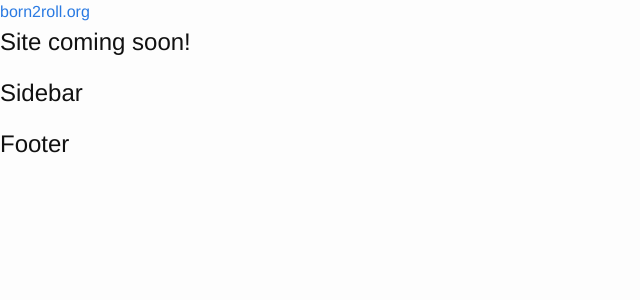
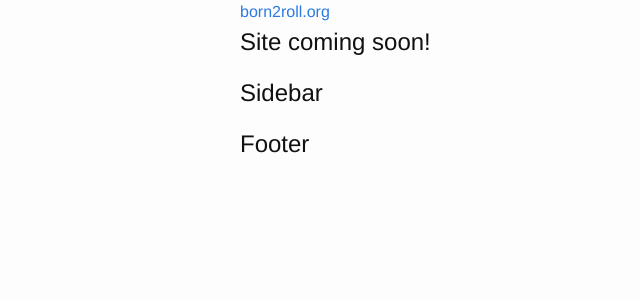
Before and after one commit to TownsendClark/born2roll.org, a Jekyll site: the page built from index.html, in a window 1280 px wide. Shown: the top 300 px of the page, without its empty margins (0-640 px from the left). Built offline with Jekyll 4.4.1, drawn with Linux system fonts in a browser that asks for light colours.

Commit message:
added max-width to page-container and centered

```diff
--- a/_sass/_layout.scss
+++ b/_sass/_layout.scss
@@ -3,7 +3,8 @@ PAGE STRUCTURE
 */
 
 #page-container {
-
+	max-width: 50em;
+	margin: 0em auto;
 }
 
 #header-container {
```
